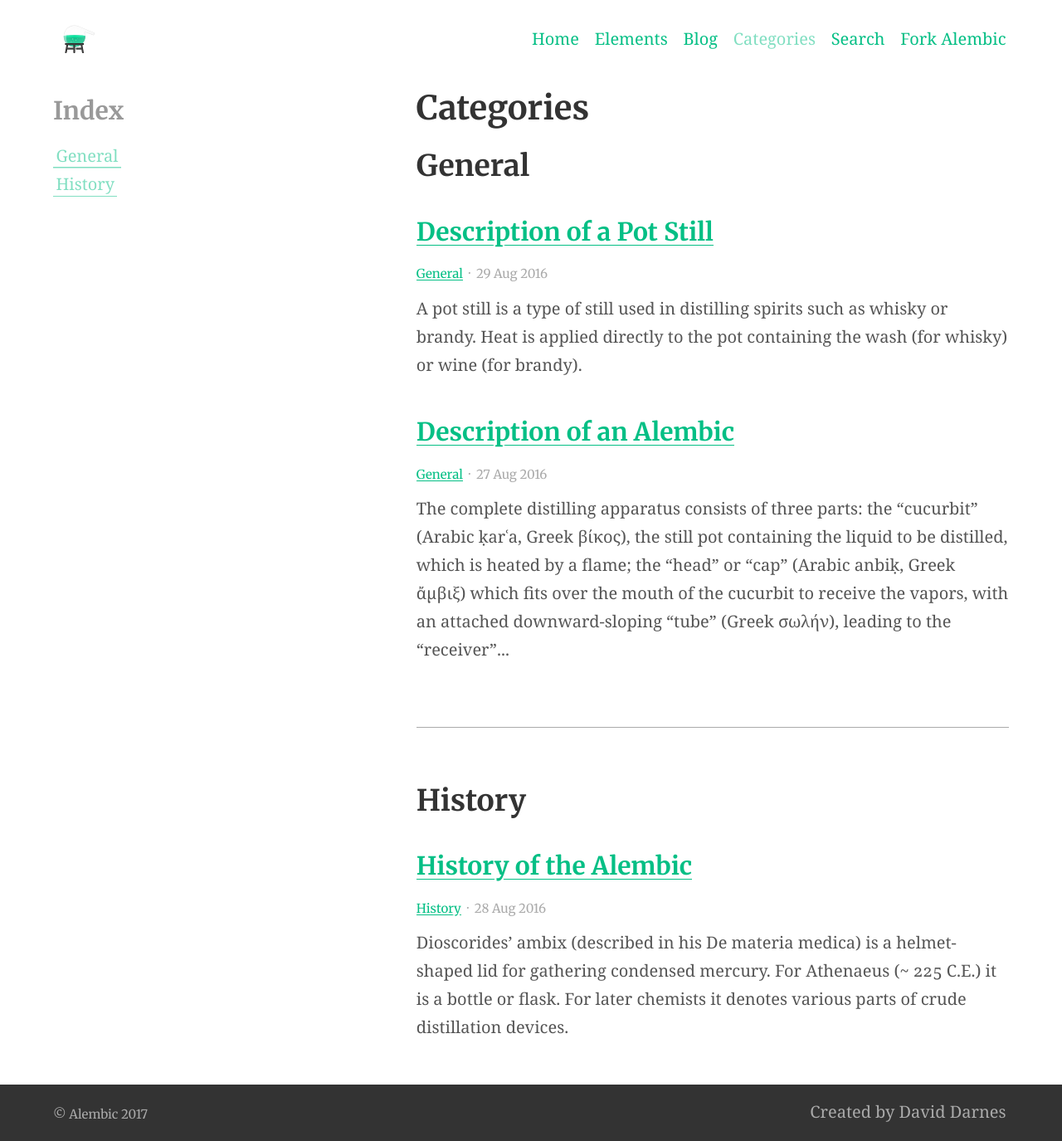
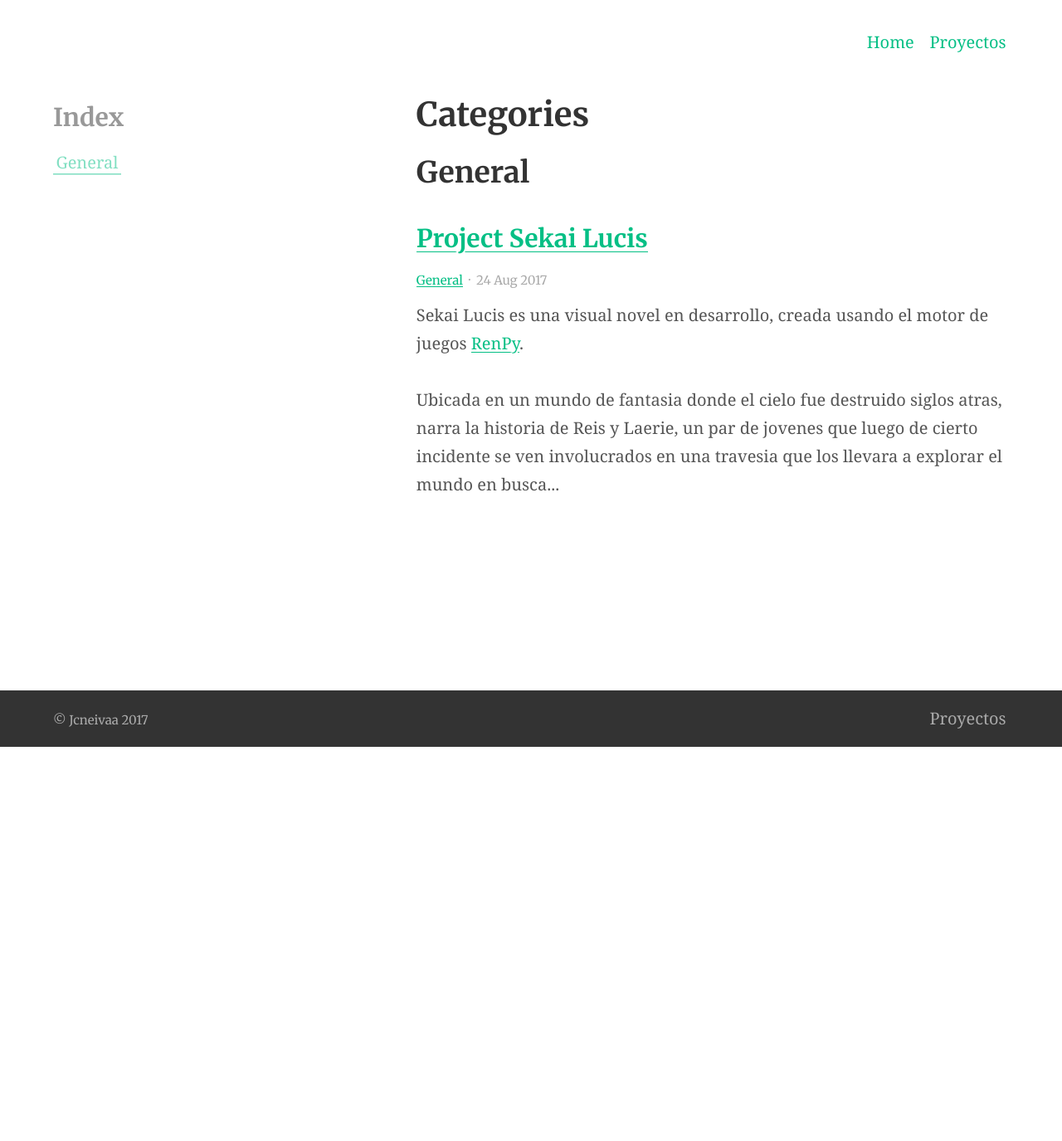
Before and after one commit to jcneivaa/jcneivaa.github.io, a Jekyll site: the page built from categories.md, in a window 1280 px wide. Shown: the whole page at 83% size. Built offline with Jekyll 4.4.1, drawn with Linux system fonts in a browser that asks for light colours; after the commit the page ends 900 px from its top, so only the background shows below that.

Commit message:
1ra version de la pagina

```diff
--- a/_config.yml
+++ b/_config.yml
@@ -35,17 +35,14 @@ gems:
 paginate: 2 # jekyll-paginate > items per page
 paginate_path: blog/page:num # jekyll-paginate > blog page
 jekyll-mentions: https://twitter.com # jekyll-mentions > service used when @replying
-twitter:
-  username: DavidDarnes # jekyll-seo-tag > Owners twitter username
-author: DavidDarnes # jekyll-seo-tag > default author
+#twitter:
+#  username: DavidDarnes # jekyll-seo-tag > Owners twitter username"
+author: jcneivaa # jekyll-seo-tag > default author
 social: # jekyll-seo-tag > social overrides
-  name: David Darnes # jekyll-seo-tag > real name
+  name: Camilo Neiva # jekyll-seo-tag > real name
   links:  # jekyll-seo-tag > social aliases (sameAs)
-    - https://twitter.com/DavidDarnes
-    - https://www.facebook.com/daviddarnes
-    - https://www.linkedin.com/in/daviddarnes
-    - https://plus.google.com/+DavidDarnes
-    - https://github.com/daviddarnes
+    - https://www.facebook.com/camylo.neiva
+    - https://github.com/jcneivaa
 
 # 4. Jekyll settings
 sass:
@@ -57,12 +54,10 @@ timezone: Europe/London # Timezone for blog posts and alike
 # 5. Collections
 collections:
   posts:
-    title: Posts # Needed for Siteleaf
+    title: Proyectos # Needed for Siteleaf
     output: true
-    description: "My thoughts and ideas" # The post list page content
-    feature_text: |
-      Welcome to the blog
-    feature_image: "https://unsplash.it/1300/400?image=1067"
+    description: "Un poco de mi trabajo y proyectos actuales." # The post list page content
+    feature_image: "http://i.imgur.com/olzzfAW.png"
 
 # 6. Jekyll collections settings
 defaults:
@@ -83,40 +78,40 @@ defaults:
 
 # 7. Site settings
 encoding: utf-8 # Make sure the encoding is right
-title: "Alembic" # Site name or title, also used in jekyll-seo-tag
+title: "Jcneivaa" # Site name or title, also used in jekyll-seo-tag
 logo: "/assets/logo.svg" # Site logo, also used in jekyll-seo-tag
-description: "Alembic is a starting point for Jekyll projects. Rather than starting from scratch, this boilerplate is designed to get the ball rolling immediately" # Site description and default description, also used in jekyll-seo-tag
-url: "https://alembic.darn.es" # Site url, also used in jekyll-seo-tag
+description: "Shalalalalalalala" # Site description and default description, also used in jekyll-seo-tag
+url: "https://jcneivaa.github.io/" # Site url, also used in jekyll-seo-tag
 baseurl: ""
-repo: "https://github.com/daviddarnes/alembic"
-email: "me@daviddarnes.com"
+repo: "https://github.com/jcneivaa/jcneivaa.github.io"
+email: "jcneivaa@unal.edu.co"
 # disqus: "alembic-1" # Blog post comments, uncomment the option and set the site ID from your Disqus account
-avatarurl: "https://www.gravatar.com/avatar/6c0377abcf4da91cdd35dea4554b2a4c" # Uses avatars for favicons to get multple sites, eg Gravatar, Twitter, GitHub
+avatarurl: "https://s.gravatar.com/avatar/0cf1cb4c1be5f2fda5597a8fa88ef9e7?s=80" # Uses avatars for favicons to get multple sites, eg Gravatar, Twitter, GitHub
 
 # 8. Site navigation
 navigation_header:
   Home: /
-  Elements: /elements/
-  Blog: /blog/
-  Categories: /categories/
-  Search: /search/
-  Fork Alembic: https://github.com/daviddarnes/alembic
+#  Elements: /elements/
+  Proyectos: /blog/
+#  Categories: /categories/
+#  Search: /search/
+#  Fork Alembic: https://github.com/daviddarnes/alembic
 
 navigation_footer:
-  Created by David Darnes: https://darn.es
+  Proyectos: /blog/
 
 social_links: # Appears in sidebar. Set the urls then uncomment and comment out as desired
-  Twitter: https://twitter.com/DavidDarnes
-  LinkedIn: https://www.linkedin.com/in/daviddarnes
-  Google+: https://plus.google.com/+DavidDarnes
-  GitHub: https://github.com/daviddarnes
-  link: https://darn.es
-  RSS: /feed.xml
+#  Twitter: https://twitter.com/DavidDarnes
+#  LinkedIn: https://www.linkedin.com/in/daviddarnes
+#  Google+: https://plus.google.com/+DavidDarnes
+#  GitHub: https://github.com/daviddarnes
+#  link: https://darn.es
+#  RSS: /feed.xml
 
 sharing_links: # Appear at the bottom of single blog posts, uncomment and comment out as desired. Colours set the button colour
-  Twitter: "#1DA1F2"
-  facebook: "#3B5998"
-  Google+: "#DC4E41"
+#  Twitter: "#1DA1F2"
+#  facebook: "#3B5998"
+#  Google+: "#DC4E41"
   # Pinterest: "#BD081C"
   # LinkedIn: "#0077B5"
   # tumblr: "#36465D"
--- a/_posts/2016-08-27-example-post-one.md
+++ /dev/null
@@ -1,13 +0,0 @@
----
-title: Description of an Alembic
-category: General
-feature_image: "https://unsplash.it/1200/400?image=200"
----
-
-The complete distilling apparatus consists of three parts: the "cucurbit" (Arabic ḳarʿa, Greek βίκος), the still pot containing the liquid to be distilled, which is heated by a flame; the "head" or "cap" (Arabic anbiḳ, Greek ἄμβιξ) which fits over the mouth of the cucurbit to receive the vapors, with an attached downward-sloping "tube" (Greek σωλήν), leading to the "receiver" (Arabic ḳābila, Greek ἄγγος or φιάλη) container.
-
-<!-- more -->
-
-Retorts have the "cap" and the "cucurbit" made into one. The anbik is also called the raʾs (head) of the cucurbit. The liquid in the cucurbit is heated or boiled; the vapour rises into the anbik, where it cools by contact with the walls and condenses, running down the spout into the receiver. A modern descendant of the alembic is the pot still, used to produce distilled beverages.
-
-_Originally from [Alembic - Wikipedia](https://en.wikipedia.org/wiki/Alembic)_
--- a/_posts/2016-08-28-example-post-two.md
+++ /dev/null
@@ -1,16 +0,0 @@
----
-title: History of the Alembic
-category: History
-feature_text: |
-  The History of the Alembic tool
----
-
-Dioscorides' ambix (described in his De materia medica) is a helmet-shaped lid for gathering condensed mercury. For Athenaeus (~ 225 C.E.) it is a bottle or flask. For later chemists it denotes various parts of crude distillation devices.
-
-<!-- more -->
-
-Alembic drawings appear in works of Cleopatra the Alchemist, Synesius, and Zosimos of Panopolis. There were alembics with two (dibikos) and three (tribikos) receivers.[4] According to Zosimos of Panopolis, the alembic was invented by Mary the Jewess.[5]
-
-The anbik is described by Ibn al-Awwam in his Kitab al-Filaha (Book of Agriculture), where he explains how rose-water is distilled. Amongst others, it is mentioned in the Mafatih al-Ulum (Key of Sciences) of Khwarizmi and the Kitab al-Asrar (Book of Secrets) of Al-Razi. Some illustrations occur in the Latin translations of works which are attributed to Geber.[2]
-
-_Originally from [Alembic - Wikipedia](https://en.wikipedia.org/wiki/Alembic)_
--- a/_posts/2016-08-29-example-post-three.md
+++ /dev/null
@@ -1,17 +0,0 @@
----
-title: Description of a Pot Still
-category: General
-excerpt: |
-  A pot still is a type of still used in distilling spirits such as whisky or brandy. Heat is applied directly to the pot containing the wash (for whisky) or wine (for brandy).
-feature_text: |
-  ## The Pot Still
-  The modern pot still is a descendant of the alembic, an earlier distillation device
-feature_image: "https://unsplash.it/1200/400?image=1048"
-image: "https://unsplash.it/1200/400?image=1048"
----
-
-A pot still is a type of still used in distilling spirits such as whisky or brandy. Heat is applied directly to the pot containing the wash (for whisky) or wine (for brandy). This is called a batch distillation (as opposed to a continuous distillation).
-
-At standard atmospheric pressure, alcohol boils at 78 °C (172 °F), while water boils at 100 °C (212 °F). During distillation, the vapour contains more alcohol than the liquid. When the vapours are condensed, the resulting liquid contains a higher concentration of alcohol. In the pot still, the alcohol and water vapour combine with esters and flow from the still through the condensing coil. There they condense into the first distillation liquid, the so-called "low wines". The low wines have a strength of about 25–35% alcohol by volume, and flow into a second still. It is then distilled a second time to produce the colourless spirit, collected at about 70% alcohol by volume. Colour is added through maturation in an oak aging barrel, and develops over time.
-
-The modern pot still is a descendant of the alembic, an earlier distillation device.
--- /dev/null
+++ b/_posts/2017-08-24-sekai-lucis.md
@@ -0,0 +1,9 @@
+---
+title: Project Sekai Lucis
+category: General
+feature_image: "http://i.imgur.com/QNpDnZc.png"
+---
+
+Sekai Lucis es una visual novel en desarrollo, creada usando el motor de juegos [RenPy](https://www.renpy.org/).
+
+Ubicada en un mundo de fantasia donde el cielo fue destruido siglos atras, narra la historia de Reis y Laerie, un par de jovenes que luego de cierto incidente se ven involucrados en una travesia que los llevara a explorar el mundo en busca de la verdad tras el lado oscuro de la realidad que habitan.
```
Also changed, not shown: 404.md (+0 -4 lines), index.md (+3 -68 lines), assets/default-social-image.png, assets/logo.svg.
